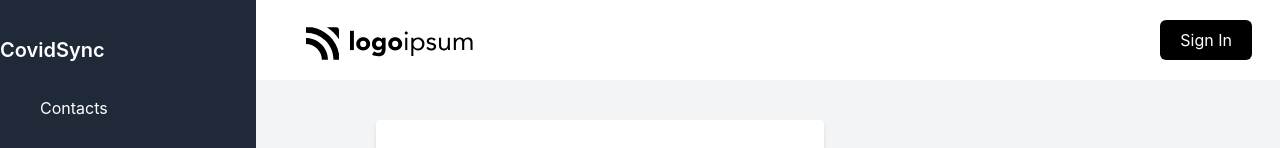
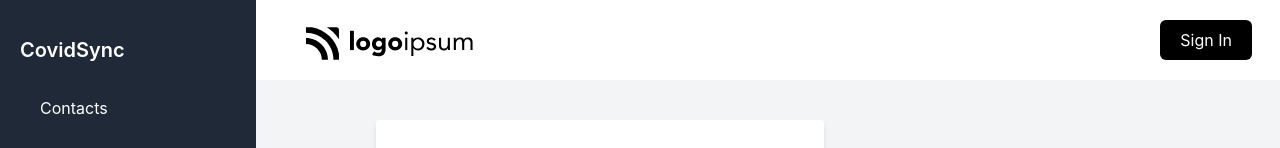
Before and after one commit to Ktn-mariam/contact-management-app, a React (Create React App) app: page /add-contact in a window 1280 px wide. Shown: the top 148 px of the page. Built offline with nearby package versions, Linux system fonts and the light colour scheme; the HTML template or start-up script is replaced by a standard one.

Commit message:
responsiveness improved

```diff
--- a/src/components/AddContact.tsx
+++ b/src/components/AddContact.tsx
@@ -59,7 +59,7 @@ function AddContact() {
   }
 
   return (
-    <div className="bg-white p-6 rounded shadow-md mx-20 max-w-md">
+    <div className="bg-white p-6 rounded shadow-md sm:mx-20 max-w-md">
       <h2 className="text-2xl font-semibold mb-4 text-center">
         Create Contact
       </h2>
--- a/src/components/EditContact.tsx
+++ b/src/components/EditContact.tsx
@@ -61,7 +61,7 @@ const EditContact: React.FC<EditContactPropType> = ({ contact }) => {
   }
 
   return (
-    <div className="bg-white p-6 rounded shadow-md mx-20 max-w-md">
+    <div className="bg-white p-6 rounded shadow-md sm:mx-20 max-w-md">
       <h2 className="text-2xl font-semibold mb-4 text-center">Edit Contact</h2>
       <form onSubmit={saveContactHandler}>
         <div className="mb-4">
--- a/src/components/LineGraph.tsx
+++ b/src/components/LineGraph.tsx
@@ -1,4 +1,3 @@
-import { useQuery } from '@tanstack/react-query'
 import ReactApexChart from 'react-apexcharts'
 import { ApexOptions } from 'apexcharts'
 
--- a/src/components/Sidebar.tsx
+++ b/src/components/Sidebar.tsx
@@ -13,8 +13,8 @@ const Sidebar: React.FC<SidebarProps> = ({ showSideBar, setShowSideBar }) => {
         showSideBar ? 'translate-x-0 z-50' : '-translate-x-full z-0'
       } transition-transform duration-300 ease-in-out`}
     >
-      <div className="flex justify-between items-center">
-        <h2 className="text-xl font-semibold my-3 text-center">CovidSync</h2>
+      <div className="flex justify-between items-center px-5">
+        <h2 className="text-xl font-semibold my-3">CovidSync</h2>
         <button
           className={`w-8 block sm:hidden`}
           onClick={() => {
--- a/src/pages/ContactPage.tsx
+++ b/src/pages/ContactPage.tsx
@@ -4,7 +4,7 @@ import ContactList from '../components/ContactList'
 
 function ContactPage() {
   return (
-    <div className="bg-gray-100 min-h-screen p-10 flex-col items-center justify-center">
+    <div className="bg-gray-100 min-h-screen py-10 px-5 sm:px-10 flex-col items-center justify-center">
       <SearchBar />
       <ContactList />
     </div>
```
